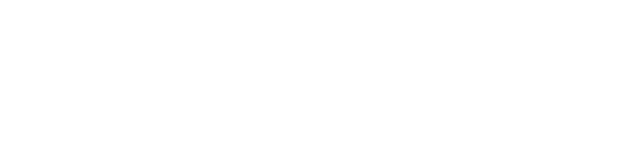
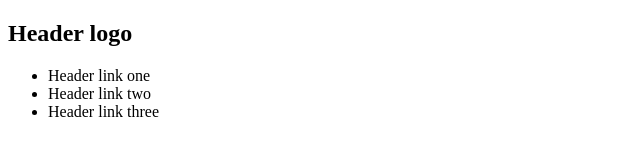
Before and after one commit to crucialniccur/landing-page.odin, a plain HTML site: page index.html in a window 1280 px wide. Shown: the whole page, without its empty margins (0-640 px from the left). Drawn offline with Linux system fonts and the light colour scheme.

Commit message:
add content for first section

```diff
--- a/index.html
+++ b/index.html
@@ -7,7 +7,19 @@
     <link rel="stylesheet" href="style.css">
 </head>
 <body>
-    <section></section>
+    <section>
+        <header>
+            <h2>Header logo</h2>
+            <nav>
+                <ul>
+                    <!--Remember to remove the decoration on the list items , set it to none.-->
+                    <li>Header link one</li>
+                    <li>Header link two</li>
+                    <li>Header link three</li>
+                </ul>
+            </nav>
+        </header>
+    </section>
     <section></section>
     <section></section>
     <section></section>
```
